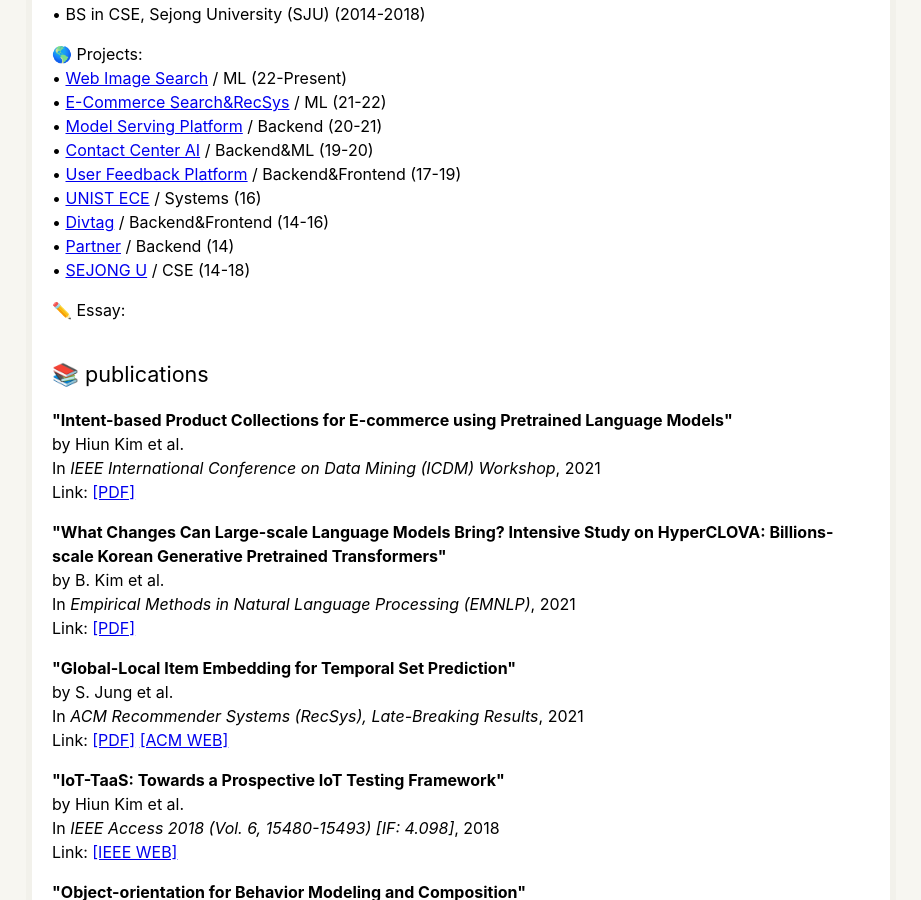
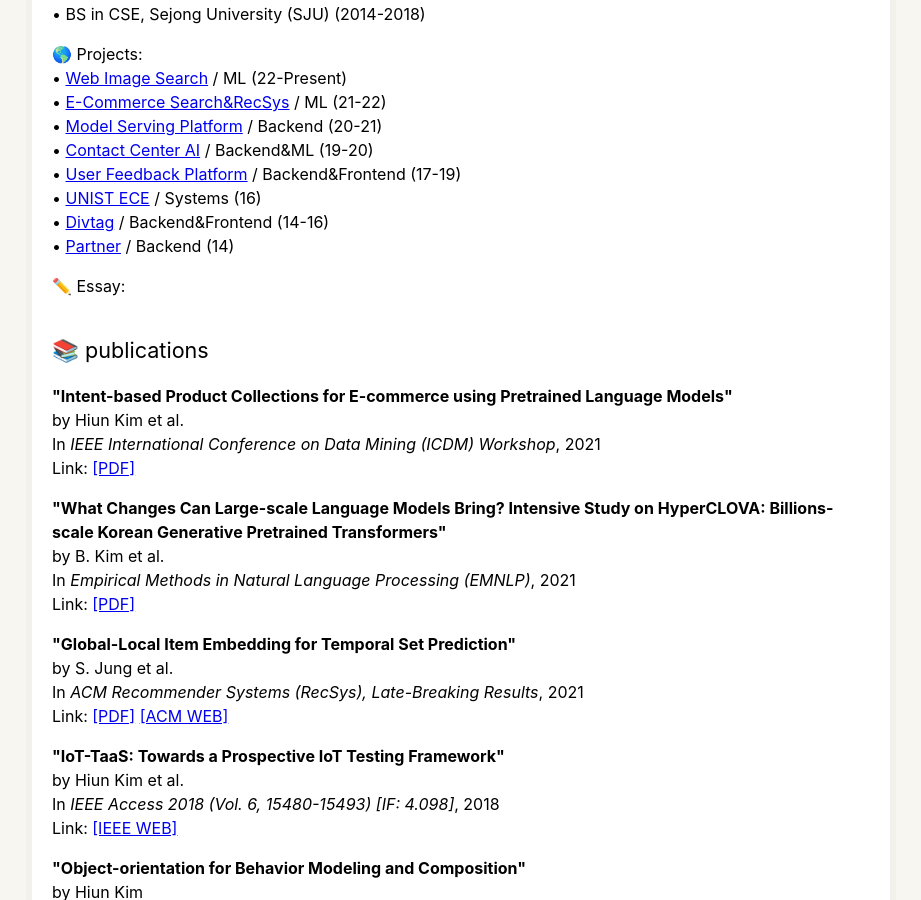
Before and after one commit to hiun/hiun.github.io, a Jekyll site: the page built from index.md, in a window 1280 px wide and 900 px high, scrolled down 436 px. Shown: the whole window, without its empty margins (179-1100 px from the left). Built offline with Jekyll 4.4.1, drawn with Linux system fonts in a browser that asks for light colours.

Commit message:
Update index.md

```diff
--- a/index.md
+++ b/index.md
@@ -54,7 +54,6 @@
 &bull; <a href="https://ece.unist.ac.kr/">UNIST ECE</a> / Systems (16) <br />
 &bull; <a href="https://divtag.sejong.edu/">Divtag</a> / Backend&Frontend (14-16) <br />
 &bull; <a href="#">Partner</a> / Backend (14) <br />
-&bull; <a href="https://eng.sejong.ac.kr">SEJONG U</a> / CSE (14-18) <br />
 
 
 <div style="margin-top: 0.5em;"></div>
```
